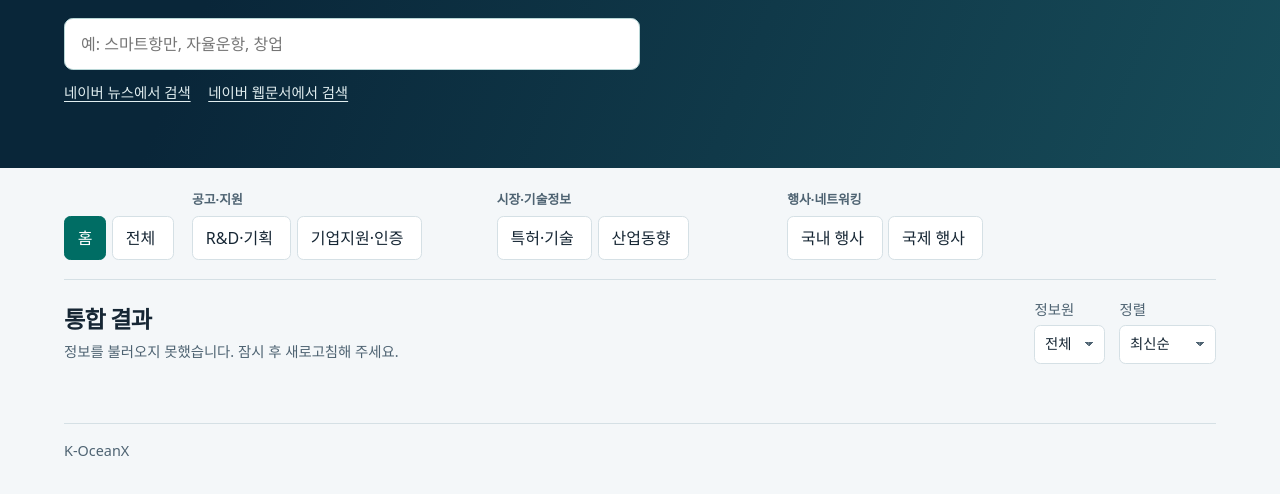
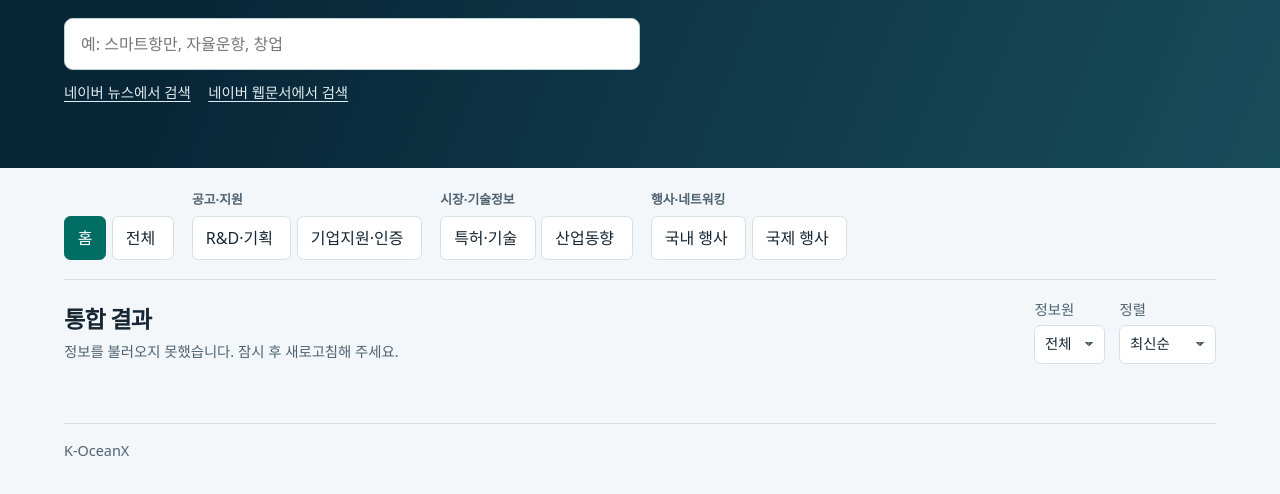
Before and after one commit to Hyongmo/K-OceanX-Portal, a plain HTML site: page site/index.html in a window 1280 px wide. Shown: the part 264-758 px from the top of the page. Drawn offline with Linux system fonts and the light colour scheme; no server answers.

Commit message:
Keep portal navigation groups on one desktop row

```diff
--- a/site/index.html
+++ b/site/index.html
@@ -5,7 +5,7 @@
   <meta name="viewport" content="width=device-width, initial-scale=1">
   <meta name="description" content="해양수산 AI·데이터 기업을 위한 연구개발, 산업동향, 행사 및 기업지원 정보.">
   <title>K-OceanX 기업성장 정보포털</title>
-  <link rel="stylesheet" href="./portal.css?v=14">
+  <link rel="stylesheet" href="./portal.css?v=15">
   <script defer src="./portal.js"></script>
 </head>
 <body>
--- a/site/portal.css
+++ b/site/portal.css
@@ -68,8 +68,8 @@ input, select, button { font: inherit; }
 .briefing-link { color: var(--teal); font-size: .87rem; text-underline-offset: .2em; }
 .briefing-when { font-weight: 680; color: var(--teal); }
 nav { display: flex; flex-wrap: wrap; gap: .85rem 1.15rem; align-items: end; padding-bottom: 1.15rem; border-bottom: 1px solid var(--line); }
-.area-group { display: flex; min-width: 0; flex-wrap: wrap; align-items: center; gap: .35rem; }
-.area-group-label { flex-basis: 100%; color: var(--muted); font-size: .8rem; font-weight: 650; }
+.area-group { display: grid; grid-template-columns: repeat(2, minmax(0, max-content)); min-width: 0; gap: .35rem; }
+.area-group-label { grid-column: 1 / -1; color: var(--muted); font-size: .8rem; font-weight: 650; }
 .category-count { margin-inline-start: .35em; font-size: .84em; font-weight: 650; font-variant-numeric: tabular-nums; }
 button { border: 1px solid var(--line); border-radius: .4rem; padding: .55rem .8rem; background: white; color: inherit; cursor: pointer; }
 button[aria-pressed="true"] { background: var(--teal); border-color: var(--teal); color: white; }
```
